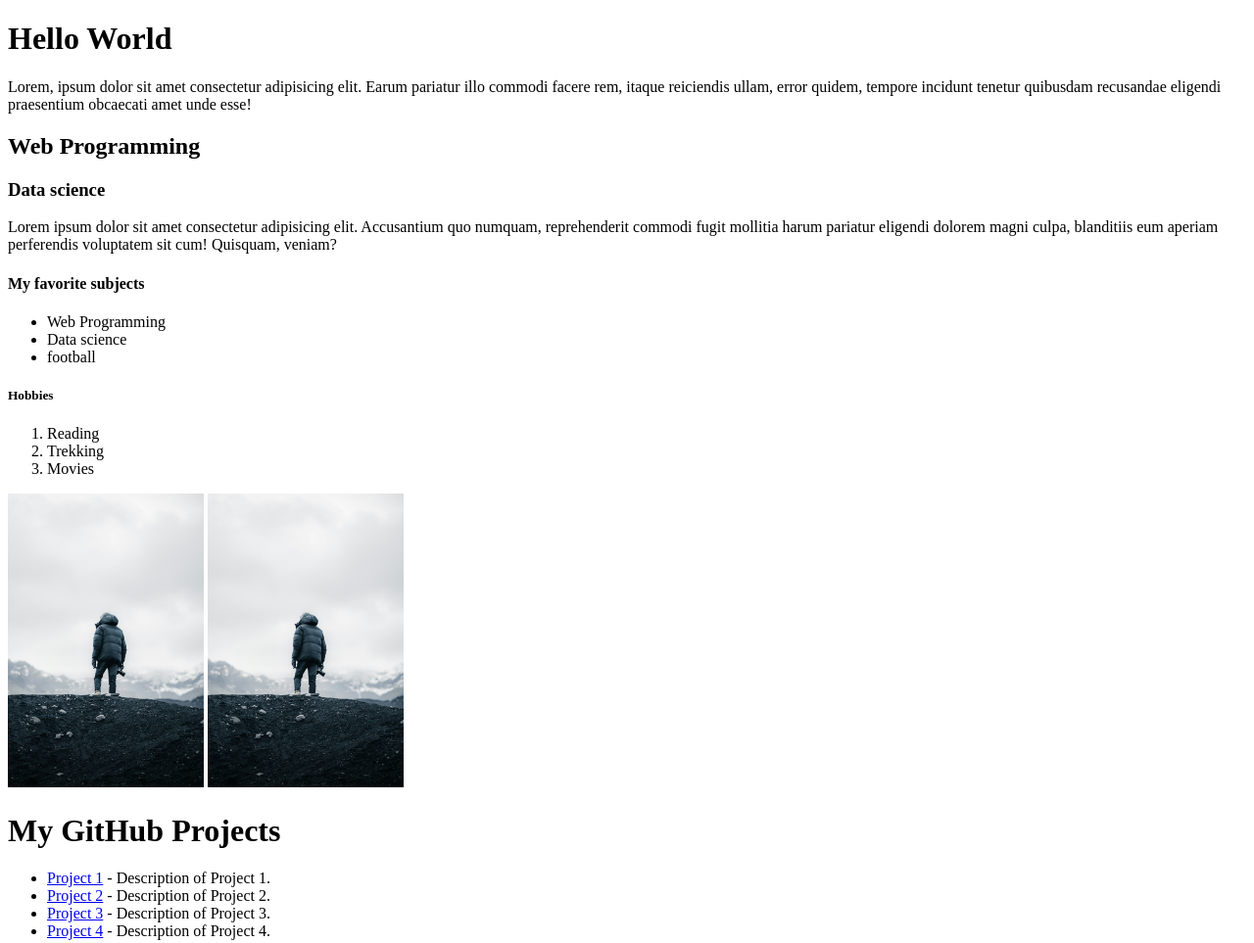
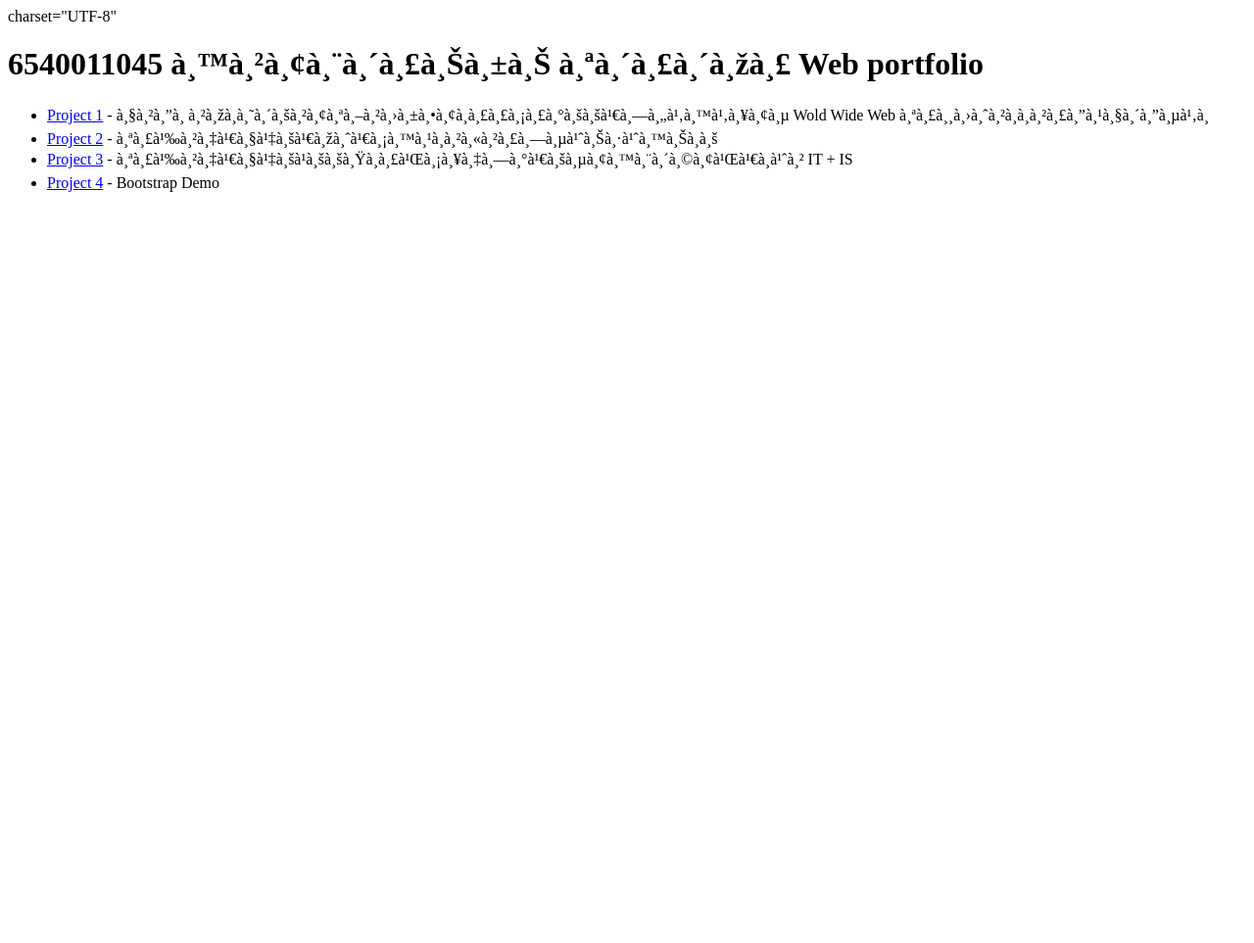
Before and after one commit to 045-Sirachat/045_sirachat_web, a plain HTML site: page index.html in a window 1280 px wide. Shown: the whole page at 98% size. After the commit the page ends 800 px from the top, so only its background shows below. Drawn offline with Linux system fonts and the light colour scheme.

Commit message:
first commit

```diff
--- a/index.html
+++ b/index.html
@@ -1,59 +1,18 @@
 <!DOCTYPE html>
 <html lang="en">
 <head>
-    <meta charset="UTF-8">
-
-    <meta name="viewport" content="width=<device-width>, initial-scale=1.0">
-    <title>934-026 Web Programming: Sirachat Siriporn 045 </title>
+    <meta> charset="UTF-8"
+    <meta name="viewport" content="width=device-width, initial-scale=1.0">
+    <title>My GitHub Projects</title>
 </head>
 <body>
-    <h1>Hello World</h1>
-    <p>
-        Lorem, ipsum dolor sit amet consectetur adipisicing elit. Earum pariatur illo commodi facere rem, itaque reiciendis ullam, error quidem, tempore incidunt tenetur quibusdam recusandae eligendi praesentium obcaecati amet unde esse!
-    </p>
-    <h2>Web Programming</h2>
-    <h3>Data science</h3>
-    <p>
-        Lorem ipsum dolor sit amet consectetur adipisicing elit. Accusantium quo numquam, reprehenderit commodi fugit mollitia harum pariatur eligendi dolorem magni culpa, blanditiis eum aperiam perferendis voluptatem sit cum! Quisquam, veniam?
-    </p>
-    <h4>My favorite subjects</h4>
-    <ul>
-        <li>Web Programming</li>
-        <li>Data science</li>
-        <li>football</li>
-    </ul>
-
-    <h5>Hobbies</h5>
-    <ol>
-        <li>Reading</li>
-        <li>Trekking</li>
-        <li>Movies</li>
-    </ol>
-    <img src="images/robert.jpg" alt="fation" width="200 px"/>
-    <img src="images/robert.jpg" alt="fation" width="200 px"/>
-</body>
-</html>
-
-
-
-
-
-
-
-
-
-
-    <meta name="viewport" content="width=device-width, initial-scale=1.0">
-    <title>6540011045 นายศิรชัช สิริพร</title>
-</head>
-<body>
-    <h1>My GitHub Projects</h1>
+    <h1>6540011045 นายศิรชัช สิริพร Web portfolio</h1>
 
     <ul>
-        <li><a href="Exercies/ex1.html">Project 1</a> - Description of Project 1.</li>
-        <li><a href="Exercies/ex2.html">Project 2</a> - Description of Project 2.</li>
-        <li><a href="Exercies/ex3.html">Project 3</a> - Description of Project 3.</li>
-        <li><a href="booststrap.html">Project 4</a> - Description of Project 4.</li>
+        <li><a href="Exercies/ex1.html">Project 1</a> - วาดภาพอธิบายสถาปัตยกรรมระบบเทคโนโลยี Wold Wide Web สรุปจากการดูวิดีโอ</li>
+        <li><a href="Exercies/ex2.html">Project 2</a> - สร้างเว็บเพจเมนูอาหารที่ชื่นชอบ</li>
+        <li><a href="Exercies/ex3.html">Project 3</a> - สร้างเว็บแบบฟอร์มลงทะเบียนศิษย์เก่า IT + IS</li>
+        <li><a href="booststrap.html">Project 4</a> - Bootstrap Demo</li>
     </ul>
 </body>
 </html>
```
